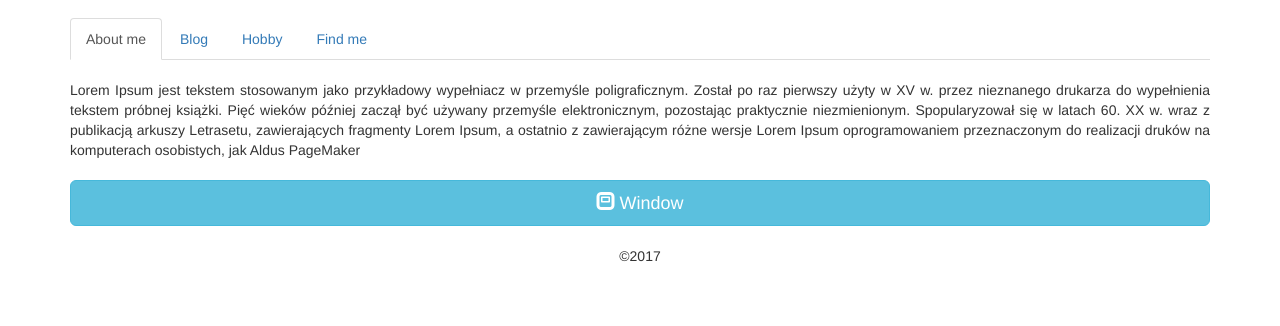
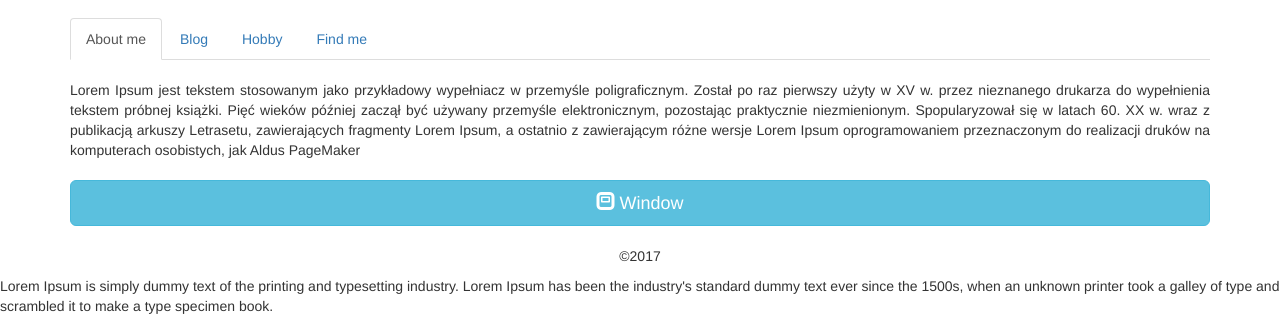
Before and after one commit to DanaCyb/nauka-gita-2, a plain HTML site: page index.html in a window 1280 px wide. Shown: the part 989-1315 px from the top of the page. Before the commit the page ends 1265 px from the top, so only its background shows below. Drawn offline with nearby package versions, Linux system fonts and the light colour scheme.

Commit message:
Add paragraph

```diff
--- a/index.html
+++ b/index.html
@@ -125,6 +125,7 @@
         <section class="footer">
             <p>&copy;2017</p>
         </section>
+        <p>Lorem Ipsum is simply dummy text of the printing and typesetting industry. Lorem Ipsum has been the industry's standard dummy text ever since the 1500s, when an unknown printer took a galley of type and scrambled it to make a type specimen book. </p>
         <!-- Scripts -->
         <script src="https://code.jquery.com/jquery-2.1.4.min.js" type="text/javascript"></script>
         <script src="https://maxcdn.bootstrapcdn.com/bootstrap/3.3.6/js/bootstrap.min.js"></script>
```
